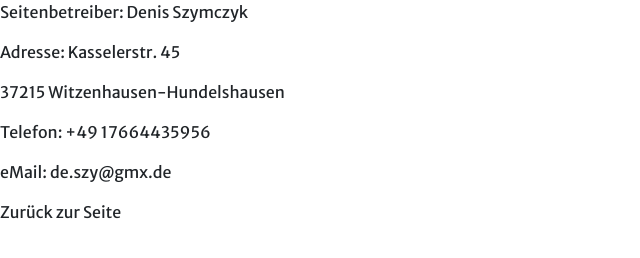
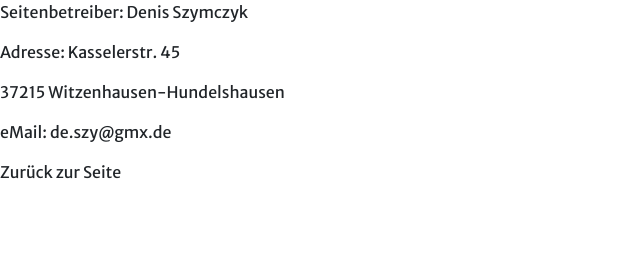
Before and after one commit to debianis/ws002, a website: page impressum.html in a window 1280 px wide. Shown: the whole page, without its empty margins (0-640 px from the left). Drawn offline with Linux system fonts and the light colour scheme.

Commit message:
Update impressum.html

```diff
--- a/impressum.html
+++ b/impressum.html
@@ -31,7 +31,6 @@
   <p>Seitenbetreiber: Denis Szymczyk</p>
   <p>Adresse:         Kasselerstr. 45</p>
   <p>                 37215 Witzenhausen-Hundelshausen</p>
-  <p>Telefon:         +49 17664435956</p>
   <p>eMail:           de.szy@gmx.de</p>
 
   <a href="http://www.naildesign-bbs.de/">Zurück zur Seite</a>
```
